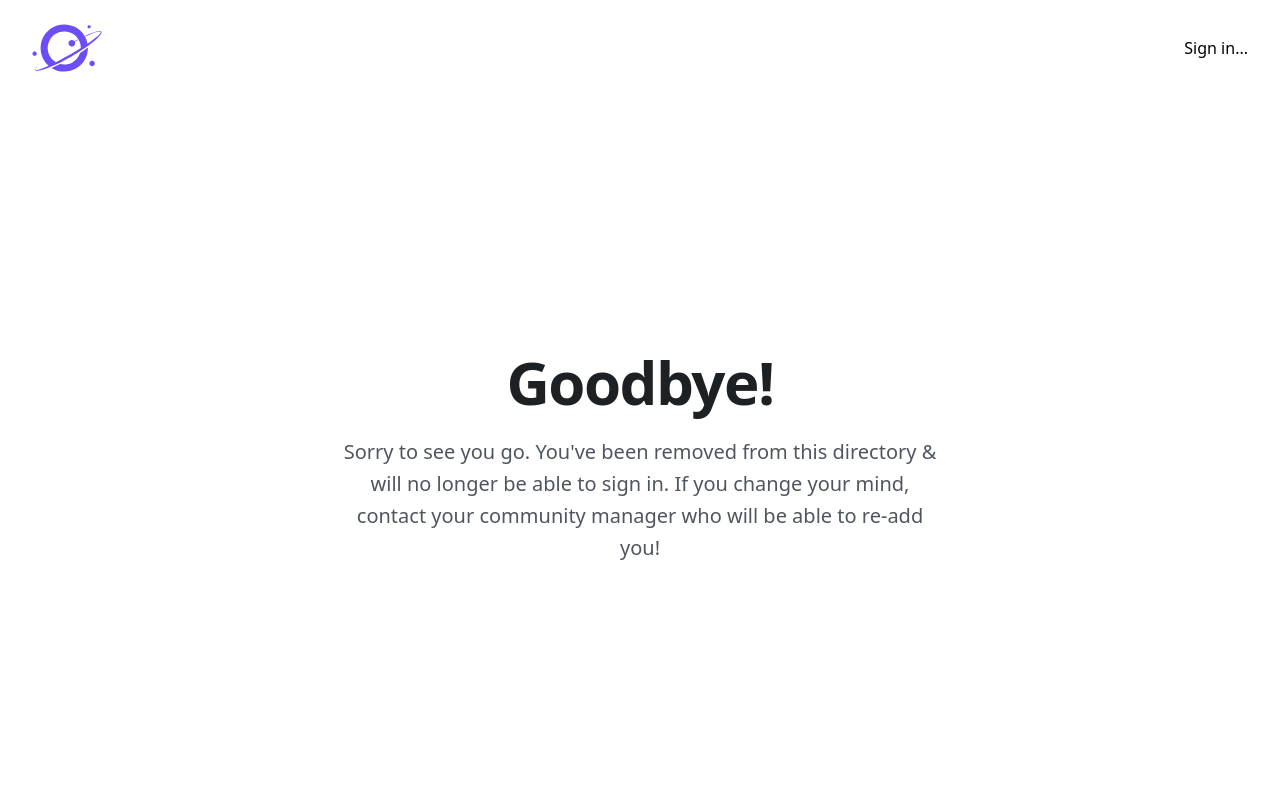
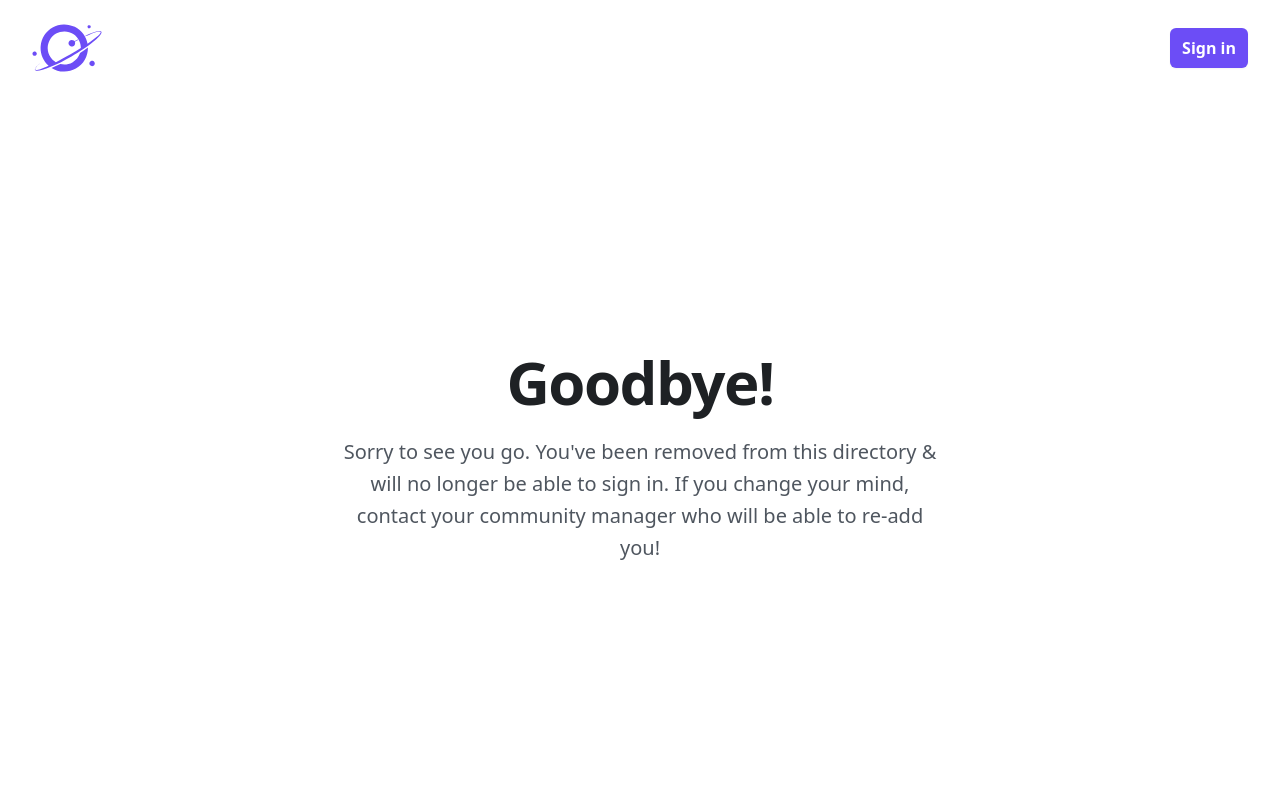
Before and after one commit to orbit-love/satellite-app-template, a Next.js app: page /auth/goodbye in a window 1280 px wide. Shown: the top 800 px of the page. Built offline with nearby package versions, Linux system fonts and the light colour scheme; no server answers.

Commit message:
Signin/out buttons

```diff
--- a/components/header.js
+++ b/components/header.js
@@ -1,6 +1,6 @@
 import Image from "next/image";
 import React from "react";
-import Signout from "./signout";
+import Signin from "./signin";
 
 export default function Header() {
   return (
@@ -16,8 +16,7 @@ export default function Header() {
       </div>
 
       <div className="flex flex-1 gap-x-6 justify-end items-center">
-        Sign in...
-        <Signout />
+        <Signin />
       </div>
     </header>
   );
--- a/components/signout.js
+++ b/components/signin.js
@@ -1,7 +1,10 @@
 import { useSession, signOut } from "next-auth/react";
+import { useRouter } from "next/router";
 
-export default function Signout() {
+export default function Signin() {
   const { data: session } = useSession();
+  const router = useRouter();
+
   if (session) {
     return (
       <button
@@ -12,4 +15,13 @@ export default function Signout() {
       </button>
     );
   }
+
+  return (
+    <button
+      className="py-2 px-3 text-base font-semibold text-white bg-purple-500 rounded-md shadow-sm hover:bg-purple-600 focus-visible:outline-2 focus-visible:outline-purple-600 focus-visible:outline focus-visible:outline-offset-2"
+      onClick={() => router.push("/auth/sign-in")}
+    >
+      Sign in
+    </button>
+  );
 }
```
